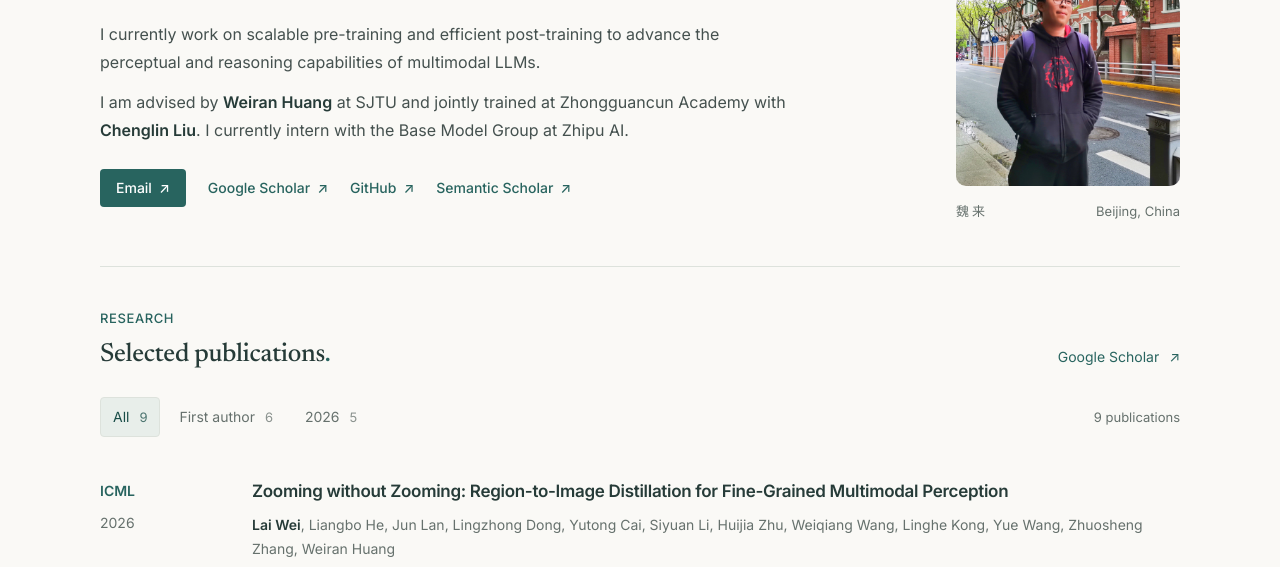
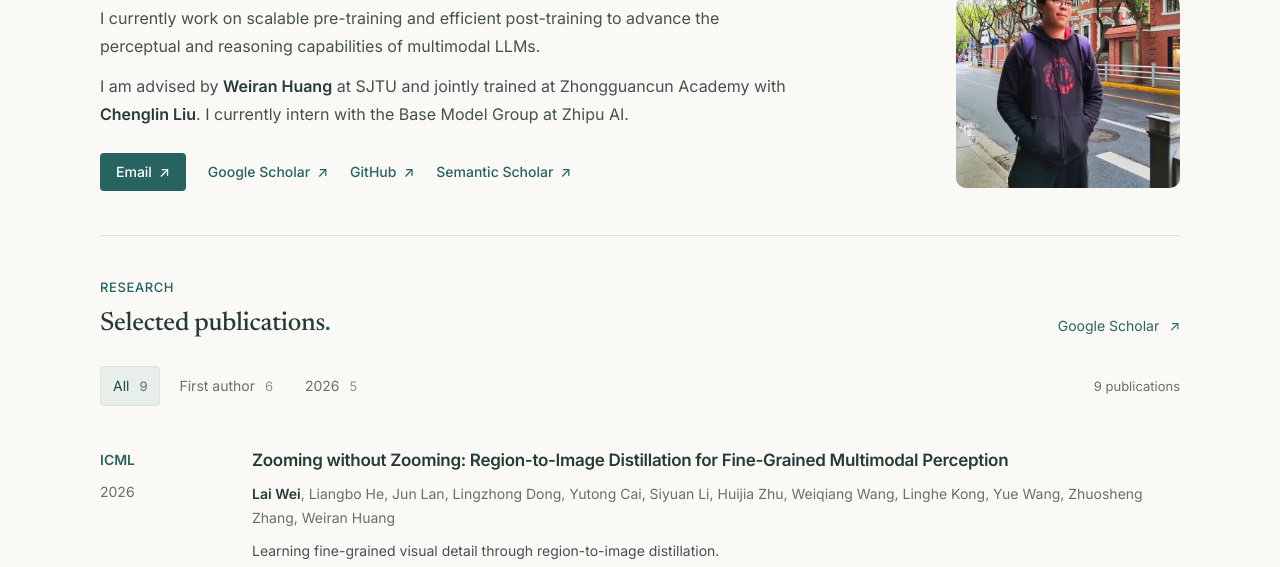
Before and after one commit to waltonfuture/waltonfuture.github.io, a plain HTML site: page index.html in a window 1280 px wide. Shown: the part 223-790 px from the top of the page. Drawn offline with Linux system fonts and the light colour scheme.

Commit message:
Remove portrait caption

```diff
--- a/assets/css/site.css
+++ b/assets/css/site.css
@@ -72,8 +72,6 @@ h1 { font: 500 var(--text-name)/1.2 var(--serif); letter-spacing: -.6px; }
 .profile-links a span { font-size: var(--text-meta); }
 .portrait { align-self: center; }
 .portrait img { display: block; width: 100%; height: 282px; object-fit: cover; object-position: center 42%; border-radius: 110px 110px 10px 10px; }
-.portrait figcaption { display: flex; justify-content: space-between; align-items: center; font-size: var(--text-label); margin-top: 14px; color: var(--muted); }
-.portrait figcaption span:first-child { letter-spacing: 3px; }
 .section { border-top: 1px solid var(--line); padding: 40px 0; }
 .section-heading { display: flex; align-items: flex-end; justify-content: space-between; gap: 20px; margin-bottom: 24px; }
 .section-heading .eyebrow { margin-bottom: 10px; }
@@ -168,7 +166,6 @@ h2 { font: 500 var(--text-section)/1.3 var(--serif); letter-spacing: -.3px; }
   .profile-links a { font-size: var(--text-label); min-height: 40px; }
   .portrait { grid-column: 2; grid-row: 1 / 2; align-self: start; }
   .portrait img { height: 124px; border-radius: 50px 50px 5px 5px; }
-  .portrait figcaption { display: none; }
   .section { padding: 34px 0; }
   .section-heading { gap: 12px; flex-wrap: wrap; align-items: flex-start; margin-bottom: 20px; }
   .section-heading .eyebrow { font-size: var(--text-label); }
--- a/index.html
+++ b/index.html
@@ -47,7 +47,6 @@
       </div>
       <figure class="portrait">
         <img src="assets/images/lai-wei.jpg" alt="Lai Wei outdoors on campus" width="800" height="1000" fetchpriority="high">
-        <figcaption><span lang="zh-CN">魏来</span><span>Beijing, China</span></figcaption>
       </figure>
     </section>
     <section class="publications section" id="publications" aria-labelledby="publications-title">
```
